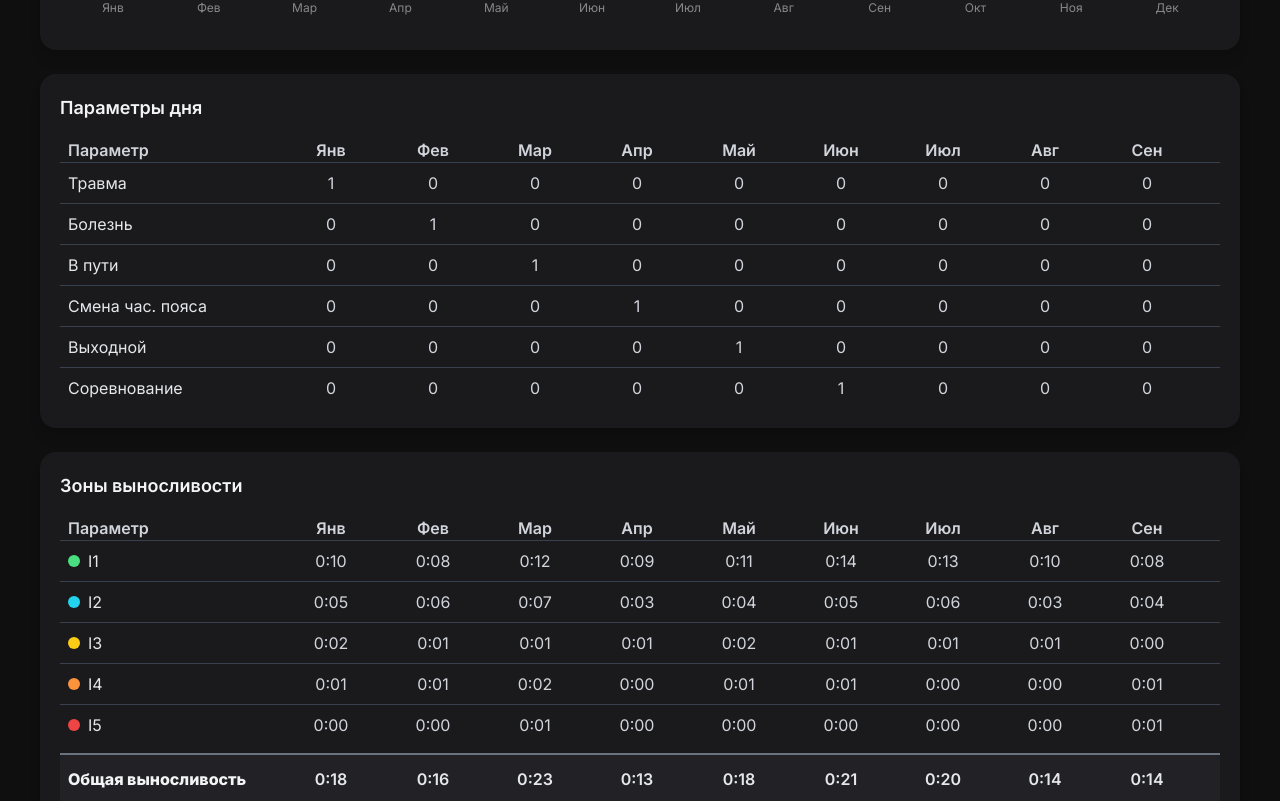
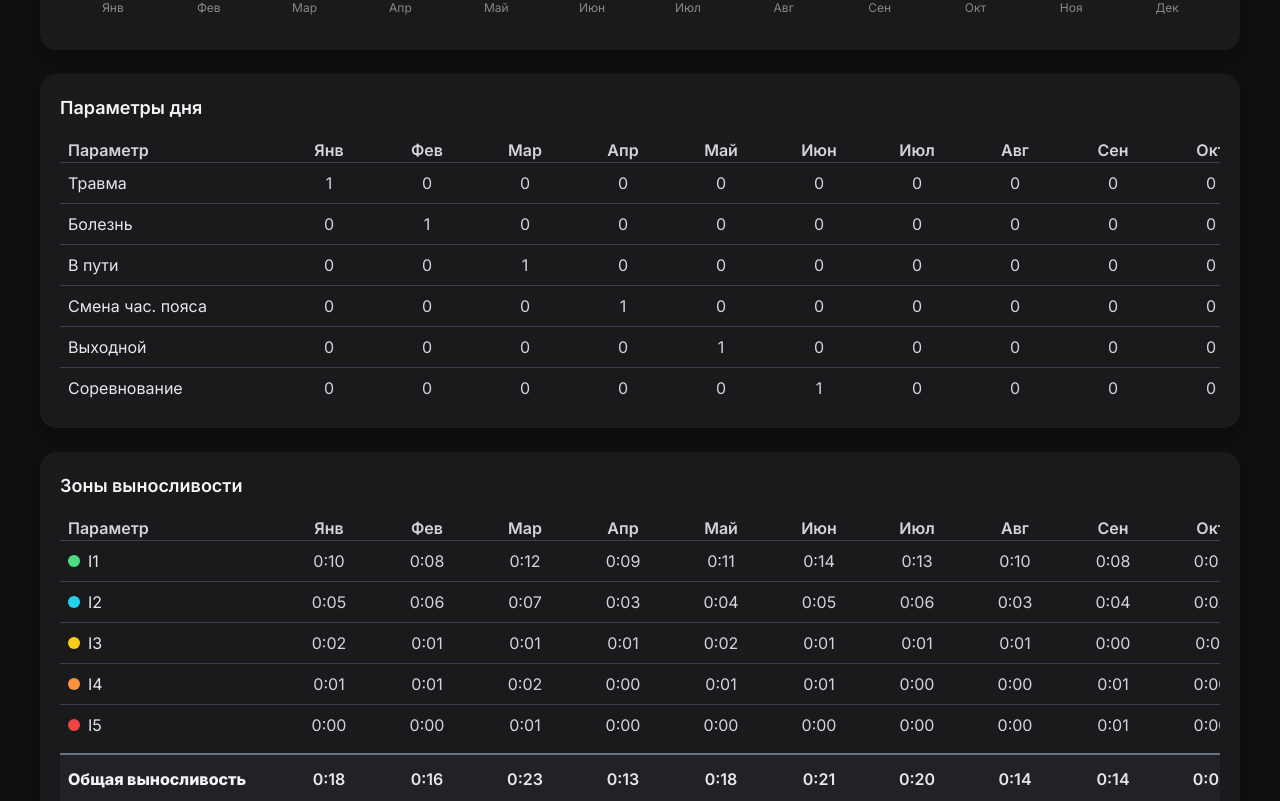
Before and after one commit to mbaliabin/dagbook-test, a React (Vite) app in the folder fasx-frontend/: page /statistics in a window 1280 px wide. Shown: the part 659-1460 px from the top of the page. Built offline with nearby package versions, Linux system fonts and the light colour scheme.

Commit message:
StatisticPage 461

```diff
--- a/fasx-frontend/src/components/StatisticsPage/SyncedTable.tsx
+++ b/fasx-frontend/src/components/StatisticsPage/SyncedTable.tsx
@@ -28,7 +28,7 @@ export const SyncedTable = ({
   showBottomTotal = false,
   bottomRowName = "Итого",
 }: Props) => {
-  const colWidth = 102;
+  const colWidth = 98;
   const leftWidth = 220;
   const totalWidth = 90;
 
```
